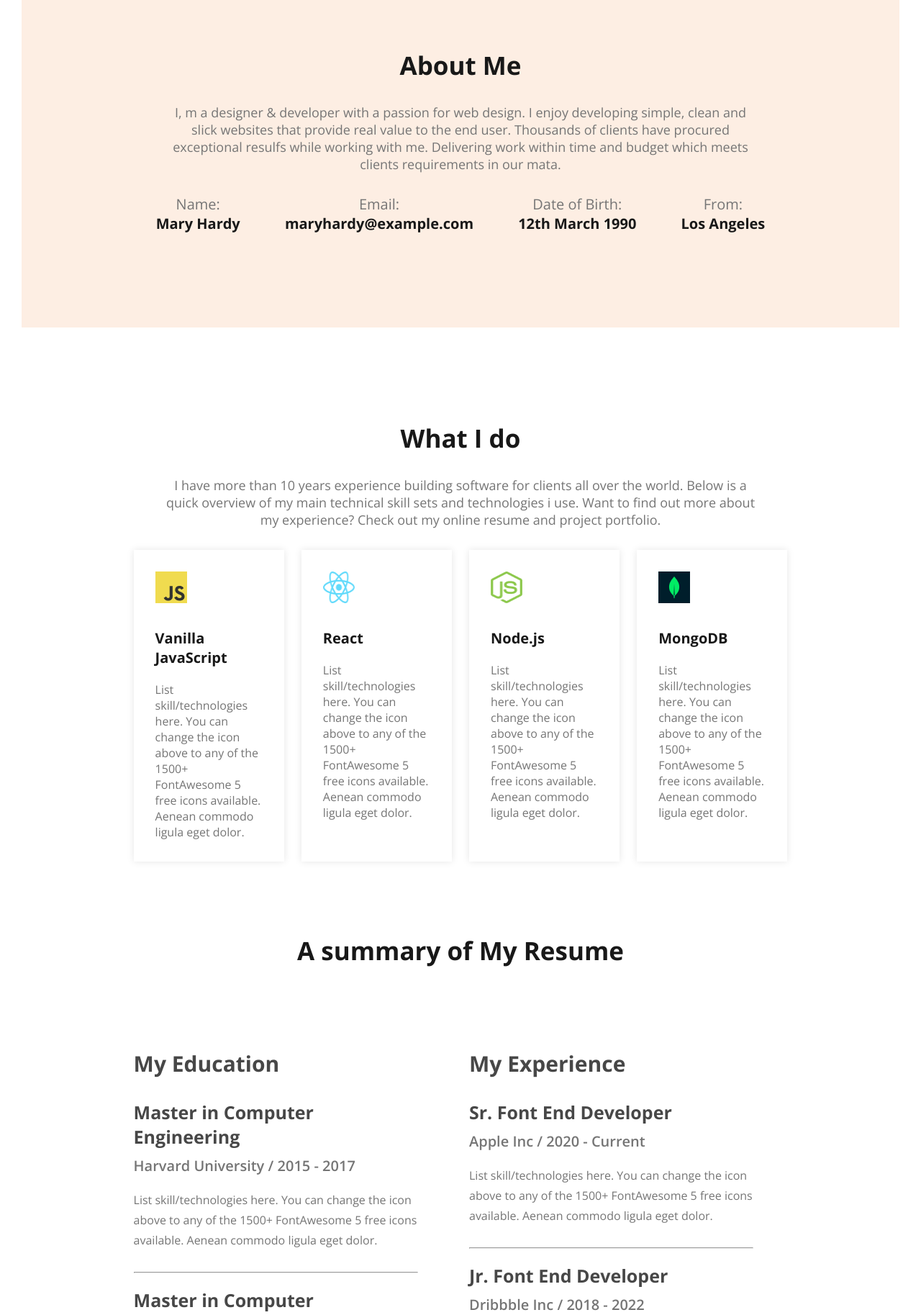
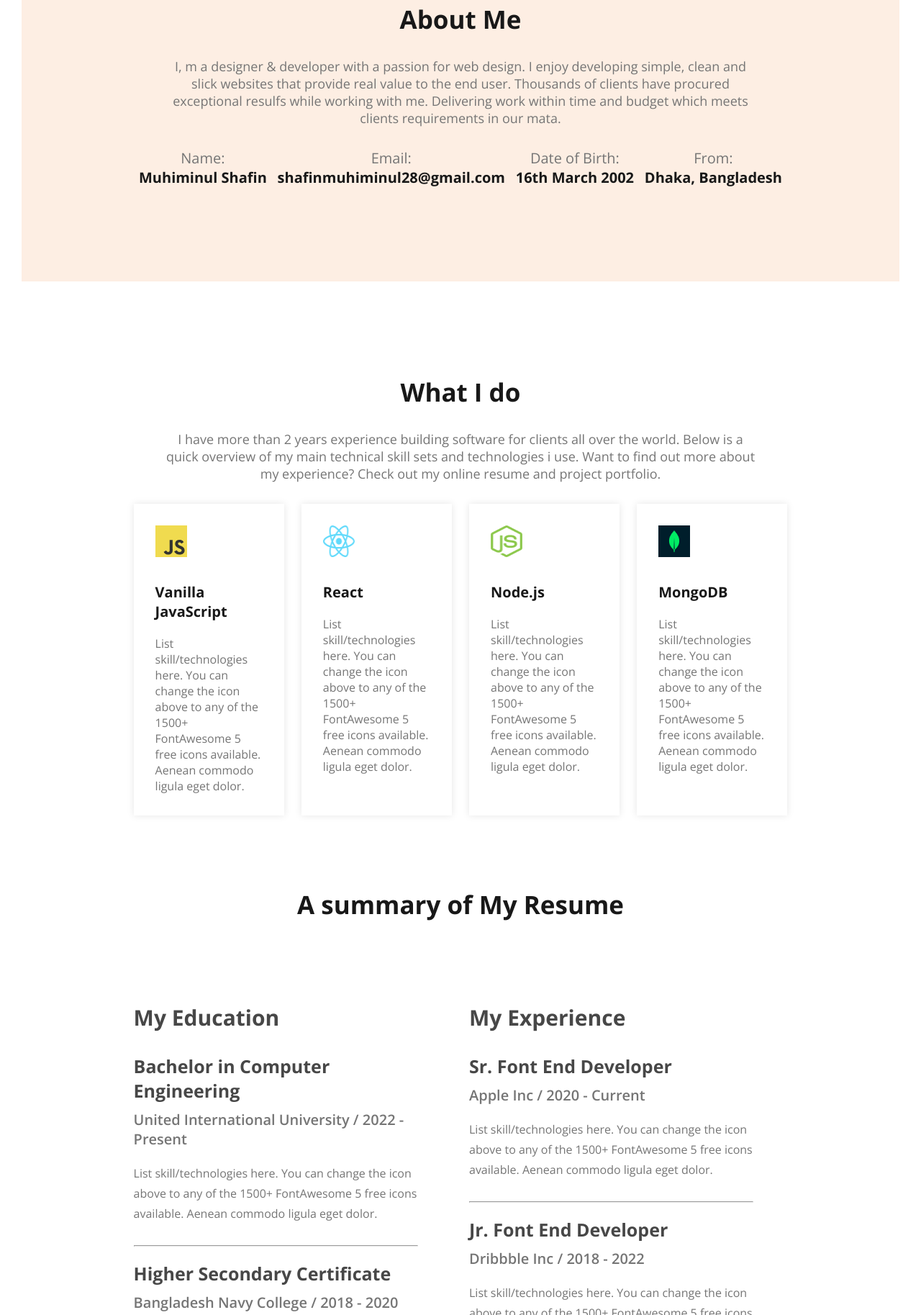
Before and after one commit to muhiminulshafin/hero-dev-code, a plain HTML site: page index.html in a window 1280 px wide. Shown: the part 973-2800 px from the top of the page at 72% size. Drawn offline with nearby package versions, Linux system fonts and the light colour scheme.

Commit message:
fixed something

```diff
--- a/index.html
+++ b/index.html
@@ -27,7 +27,7 @@
         <section class="banner">
             <div class="banner-content">
                 <h2>Hi, I'm </h2>
-                <h1> MR Mary Hardy</h1>
+                <h1> Muhiminul Shafin</h1>
                 <br>
                 <p>Shot what able cold new see hold.Friendly as an betrayed formerly he. Morning because as to society behaved moments.</p>
                 <br>
@@ -37,7 +37,7 @@
             </div>
 
             <div class="banner-img">
-                <img src="images/hardy.png" alt="">
+                <img src="images/shafin.png" alt="">
 
             </div>
         </section>
@@ -53,19 +53,19 @@
            <div class="about-info">
              <div class="info-card">
             <p>Name:</p>
-            <h4>Mary Hardy</h4>
+            <h4>Muhiminul Shafin</h4>
            </div>
             <div class="info-card">
             <p>Email:</p>
-            <h4>maryhardy@example.com</h4>
+            <h4>shafinmuhiminul28@gmail.com</h4>
            </div>
             <div class="info-card">
             <p>Date of Birth:</p>
-            <h4>12th March 1990</h4>
+            <h4>16th March 2002</h4>
            </div>
             <div class="info-card">
             <p>From:</p>
-            <h4>Los Angeles</h4>
+            <h4>Dhaka, Bangladesh</h4>
            </div>
 
 
@@ -80,7 +80,7 @@
         <div class="skills-container">
             <div class="section-heading">
                 <h2>What I do</h2>
-                <P>I have more than 10 years experience building software for clients all over the world. Below is a quick overview of my main technical skill sets and technologies i use. Want to find out more about my experience? Check out my online resume and project portfolio.</P>
+                <P>I have more than 2 years experience building software for clients all over the world. Below is a quick overview of my main technical skill sets and technologies i use. Want to find out more about my experience? Check out my online resume and project portfolio.</P>
             </div>
 
                 <div class="skills-box">
@@ -118,8 +118,8 @@
             <div class="education">
                 <h2 class="section-title">My Education</h2>
                  <div class="resume-card">
-                    <h3 class="card-title">Master in Computer Engineering</h3>
-                     <p class="card-info">Harvard University / 2015 - 2017</p>
+                    <h3 class="card-title">Bachelor in Computer Engineering</h3>
+                     <p class="card-info">United International University / 2022 - Present</p>
                      <p class="card-description">List skill/technologies here. You can change the icon above
 to any of the 1500+ FontAwesome 5 free icons available. Aenean commodo ligula eget dolor.</p>
                       <hr>
@@ -127,15 +127,15 @@ to any of the 1500+ FontAwesome 5 free icons available. Aenean commodo ligula eg
 
                  </div>
                   <div class="resume-card">
-                    <h3 class="card-title">Master in Computer Engineering</h3>
-                     <p class="card-info">Harvard University / 2015 - 2017</p>
+                    <h3 class="card-title">Higher Secondary Certificate</h3>
+                     <p class="card-info">Bangladesh Navy College / 2018 - 2020</p>
                      <p class="card-description">List skill/technologies here. You can change the icon above
 to any of the 1500+ FontAwesome 5 free icons available. Aenean commodo ligula eget dolor.</p>
                       <hr>
 
                        <div class="resume-card">
-                    <h3 class="card-title">Master in Computer Engineering</h3>
-                     <p class="card-info">Harvard University / 2015 - 2017</p>
+                    <h3 class="card-title">Senior Secondary Certificate</h3>
+                     <p class="card-info">Banani Bidyaniketan / 2007 - 2018</p>
                      <p class="card-description">List skill/technologies here. You can change the icon above
 to any of the 1500+ FontAwesome 5 free icons available. Aenean commodo ligula eget dolor.</p>
                       <hr>
```
Also changed, not shown: images/hardy.png (deleted), images/shafin.png (added).
